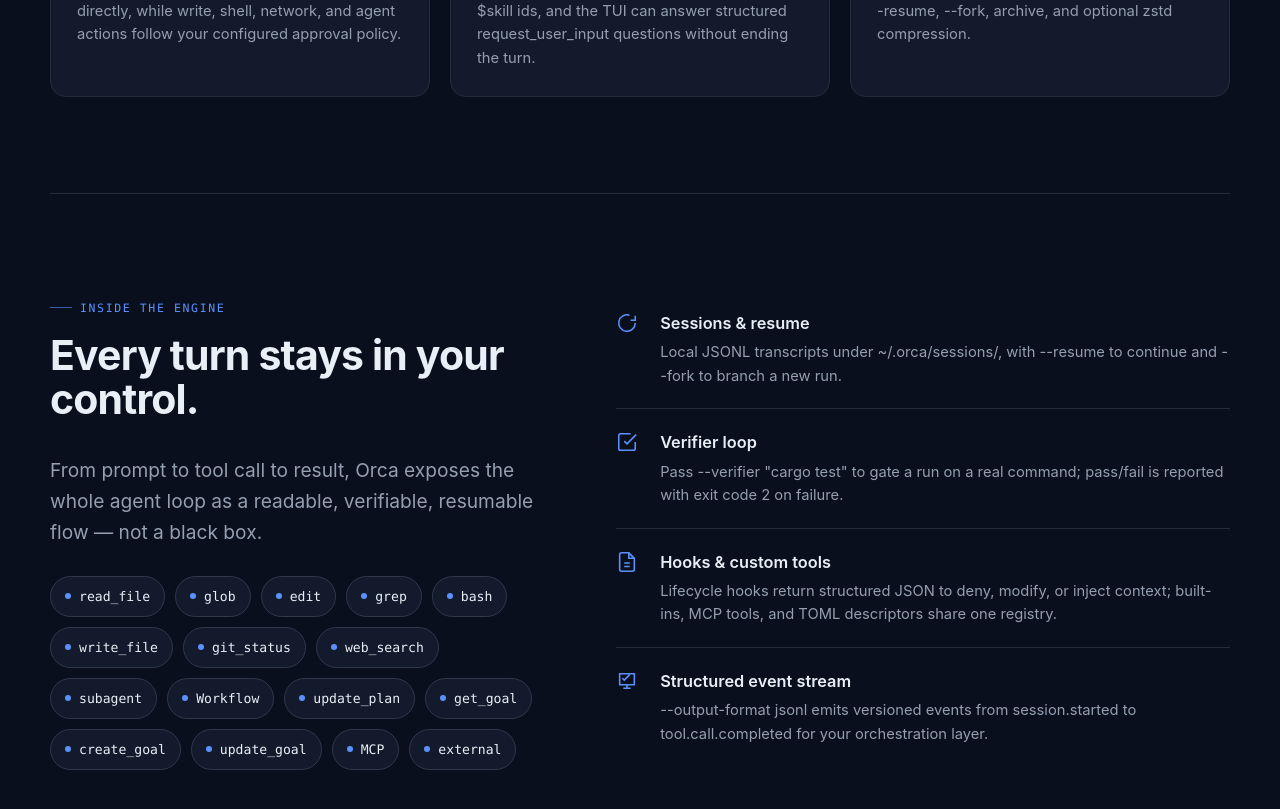
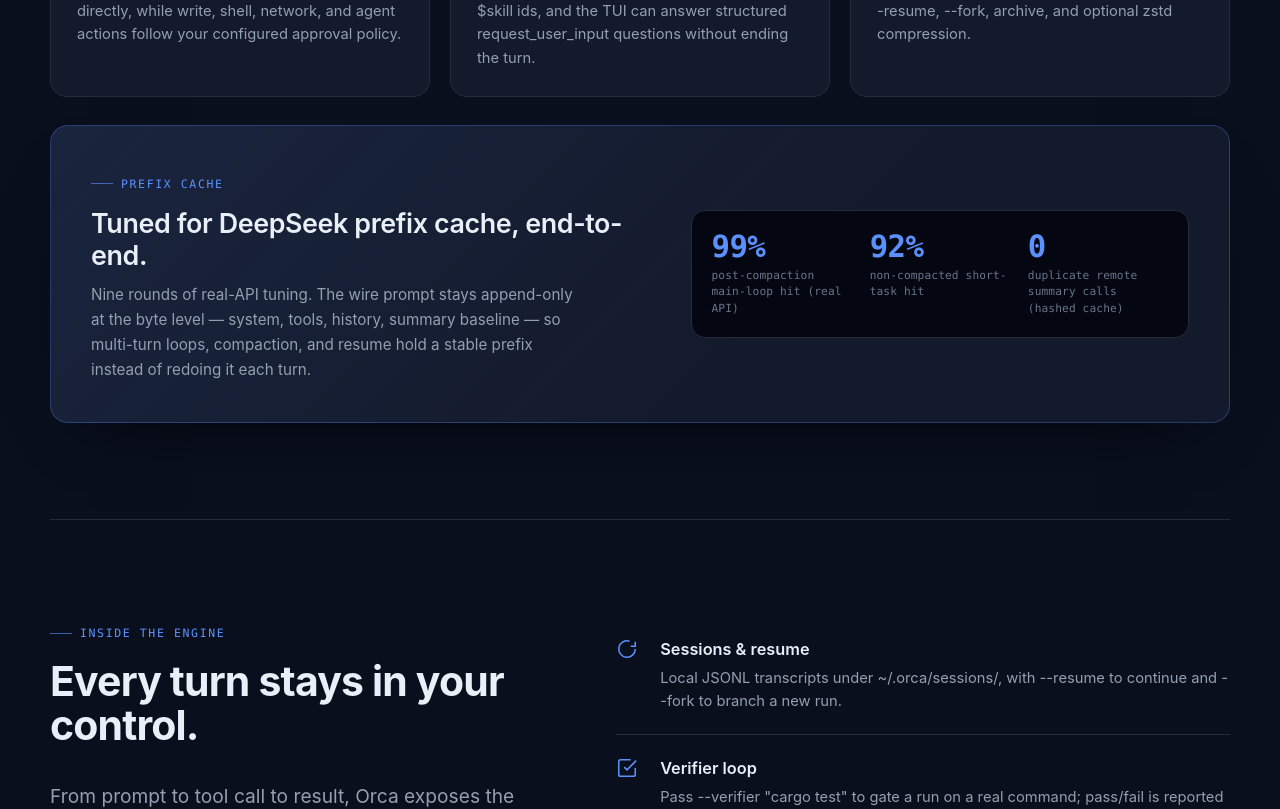
Before and after one commit to echoVic/blade-deepseek, a React (Vite) app in the folder site/: page / in a window 1280 px wide. Shown: the part 1700-2509 px from the top of the page. Built offline with nearby package versions, Linux system fonts and the light colour scheme.

Commit message:
feat: add prefix cache spotlight card and update copy
新增了针对前缀缓存的展示卡片，补充了相关翻译文案与统计数据，同时调整了技术规格栏目的内容，移除了冗余的lightningcss依赖包。

```diff
--- a/site/src/App.tsx
+++ b/site/src/App.tsx
@@ -79,6 +79,7 @@
         turns: "max turns",
         tools: "tool surfaces",
         platforms: "platforms",
+        cache: "prefix-cache hit",
       },
     },
     featuresEyebrow: "What you'll notice",
@@ -109,6 +110,16 @@
         body: "Local JSONL transcripts support list, search, --resume, --fork, archive, and optional zstd compression.",
       },
     ],
+    cacheCard: {
+      eyebrow: "Prefix cache",
+      title: "Tuned for DeepSeek prefix cache, end-to-end.",
+      body: "Nine rounds of real-API tuning. The wire prompt stays append-only at the byte level — system, tools, history, summary baseline — so multi-turn loops, compaction, and resume hold a stable prefix instead of redoing it each turn.",
+      stats: [
+        { k: "99%", l: "post-compaction main-loop hit (real API)" },
+        { k: "92%", l: "non-compacted short-task hit" },
+        { k: "0", l: "duplicate remote summary calls (hashed cache)" },
+      ],
+    },
     capabilitiesEyebrow: "Inside the engine",
     capabilitiesTitle: "Every turn stays in your control.",
     capabilitiesSubtitle:
@@ -160,7 +171,7 @@
     specsLabel: "Technical specs",
     specs: {
       context: "Context window, auto-compacted past the 80% threshold.",
-      retries: "Exponential-backoff retries, handling 429 / 5xx automatically.",
+      platforms: "Native binaries: macOS and Linux, arm64 and x64.",
       tools: "Built-in, MCP, and external tools share one spec-driven registry.",
       rust: "Written in Rust, running as a single local binary.",
     },
@@ -231,6 +242,7 @@
         turns: "最大轮次",
         tools: "工具面",
         platforms: "支持平台",
+        cache: "前缀缓存命中",
       },
     },
     featuresEyebrow: "你会注意到",
@@ -261,6 +273,16 @@
         body: "本地 JSONL 会话支持 list、search、--resume、--fork、archive，以及可选 zstd 压缩。",
       },
     ],
+    cacheCard: {
+      eyebrow: "前缀缓存",
+      title: "为 DeepSeek 前缀缓存做了端到端调优。",
+      body: "经过九轮真实 API 验证。Wire 层提示词字节级 append-only —— system、tools、history、summary baseline 全部稳定 —— 多轮循环、压缩与 resume 都复用同一段前缀，而不是每轮重发。",
+      stats: [
+        { k: "99%", l: "压缩后主链路命中（真实 API）" },
+        { k: "92%", l: "非压缩短任务命中" },
+        { k: "0", l: "重复 remote summary 调用（哈希缓存）" },
+      ],
+    },
     capabilitiesEyebrow: "引擎内部",
     capabilitiesTitle: "每一轮都在你的控制之下。",
     capabilitiesSubtitle:
@@ -311,7 +333,7 @@
     specsLabel: "技术规格",
     specs: {
       context: "上下文窗口，超过 80% 阈值后自动压缩。",
-      retries: "指数退避重试，自动处理 429 / 5xx。",
+      platforms: "原生二进制：macOS 与 Linux，arm64 / x64。",
       tools: "内置、MCP 和 external 工具共用规格驱动注册表。",
       rust: "Rust 编写，以单个本地二进制运行。",
     },
@@ -928,6 +950,10 @@
               <span className="l">{t.hero.meta.context}</span>
             </div>
             <div>
+              <span className="k">99%</span>
+              <span className="l">{t.hero.meta.cache}</span>
+            </div>
+            <div>
               <span className="k">128</span>
               <span className="l">{t.hero.meta.turns}</span>
             </div>
@@ -995,6 +1021,21 @@
             </article>
           ))}
         </div>
+        <article className="cache-card" aria-labelledby="cache-card-heading">
+          <div className="cache-card-copy">
+            <p className="eyebrow">{t.cacheCard.eyebrow}</p>
+            <h3 id="cache-card-heading">{t.cacheCard.title}</h3>
+            <p>{t.cacheCard.body}</p>
+          </div>
+          <div className="cache-card-stats" aria-hidden="true">
+            {t.cacheCard.stats.map((stat) => (
+              <div key={stat.l}>
+                <span className="num">{stat.k}</span>
+                <span className="l">{stat.l}</span>
+              </div>
+            ))}
+          </div>
+        </article>
       </section>
 
       <section className="capabilities" id="capabilities" aria-labelledby="capabilities-heading">
@@ -1058,9 +1099,9 @@
           </div>
           <div>
             <div className="num">
-              3<span className="u">×</span>
+              4<span className="u">×</span>
             </div>
-            <p>{t.specs.retries}</p>
+            <p>{t.specs.platforms}</p>
           </div>
           <div>
             <div className="num">14</div>
--- a/site/src/styles.css
+++ b/site/src/styles.css
@@ -791,6 +791,97 @@
   font-size: 0.88em;
 }
 
+/* prefix-cache spotlight card (sits below feature-grid) */
+.cache-card {
+  display: grid;
+  grid-template-columns: 1.1fr 1fr;
+  gap: clamp(28px, 4vw, 56px);
+  align-items: center;
+  margin-top: 28px;
+  padding: clamp(28px, 4vw, 40px);
+  border: 1px solid color-mix(in oklch, var(--accent) 28%, transparent);
+  border-radius: 18px;
+  background:
+    linear-gradient(
+      135deg,
+      color-mix(in oklch, var(--accent) 9%, transparent),
+      transparent 62%
+    ),
+    var(--surface);
+  box-shadow: 0 30px 64px -40px oklch(8% 0.02 266);
+}
+
+.cache-card > * {
+  min-width: 0;
+}
+
+.cache-card .eyebrow {
+  margin-bottom: 14px;
+}
+
+.cache-card h3 {
+  margin-bottom: 10px;
+  font-size: clamp(1.3rem, 2.1vw, 1.7rem);
+  line-height: 1.2;
+  letter-spacing: -0.015em;
+  font-weight: 640;
+}
+
+.cache-card-copy p:last-child {
+  margin: 0;
+  max-width: 52ch;
+  color: var(--muted);
+  font-size: 0.95rem;
+  line-height: 1.65;
+}
+
+.cache-card-stats {
+  display: grid;
+  grid-template-columns: repeat(3, minmax(0, 1fr));
+  gap: 18px;
+  padding: 20px;
+  border: 1px solid var(--border-soft);
+  border-radius: 14px;
+  background: var(--bg-deep);
+  font-family: var(--font-mono);
+}
+
+.cache-card-stats > div {
+  display: flex;
+  flex-direction: column;
+  gap: 6px;
+  min-width: 0;
+}
+
+.cache-card-stats .num {
+  font-variant-numeric: tabular-nums;
+  font-size: clamp(1.5rem, 2.4vw, 1.95rem);
+  line-height: 1;
+  letter-spacing: -0.02em;
+  font-weight: 600;
+  color: var(--accent);
+}
+
+.cache-card-stats .l {
+  color: var(--faint);
+  font-size: 0.7rem;
+  line-height: 1.45;
+  letter-spacing: 0.01em;
+}
+
+@media (max-width: 860px) {
+  .cache-card {
+    grid-template-columns: minmax(0, 1fr);
+  }
+}
+
+@media (max-width: 540px) {
+  .cache-card-stats {
+    grid-template-columns: 1fr;
+    gap: 14px;
+  }
+}
+
 /* capabilities split */
 .capabilities {
   display: grid;
```
